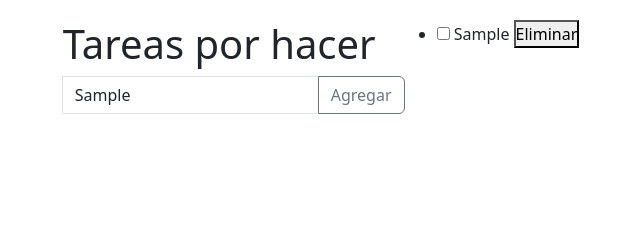
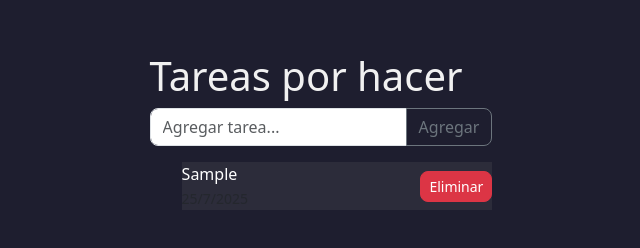
Before and after one commit to kamimefis/Skillnest-Ev-Portfolio2, a plain HTML site: page index.html in a window 1280 px wide. Both pictures are taken after typing "Sample" into the empty fields and a click on the button "Agregar". Shown: the whole page, without its empty margins (319-959 px from the left). Drawn offline with nearby package versions, Linux system fonts and the light colour scheme.

Commit message:
formatted code and styles

```diff
--- a/index.html
+++ b/index.html
@@ -26,7 +26,6 @@
     <section>
       <h1>Tareas por hacer</h1>
       <form action="#" onsubmit="agregarTarea(event)" class="input-group mb-3">
-        <p id="mensaje"></p>
         <input
           type="text"
           class="form-control"
@@ -44,9 +43,8 @@
           Agregar
         </button>
       </form>
-    </section>
-    <section>
-        <ul id="lista-tareas"></ul>
+      <p id="mensaje"></p>
+      <ul id="lista-tareas"></ul>
     </section>
   </body>
 </html>
--- a/scripts.js
+++ b/scripts.js
@@ -1,49 +1,48 @@
-const listaTareas= [];
+const listaTareas = [];
 
+function agregarTarea(evento) {
+  evento.preventDefault();
 
-function agregarTarea(evento){
-    evento.preventDefault();
-    console.log(evento);
+  const inputTarea = evento.target.tarea;
+  const tarea = inputTarea.value.trim();
+  const mensaje = document.getElementById("mensaje");
 
-    let tarea= evento.target.tarea.value;
-    console.log(tarea);
+  if (!tarea) {
+    mensaje.textContent = "No puedes agregar una tarea vacía.";
+    return;
+  }
 
+  listaTareas.push(tarea);
+  inputTarea.value = "";
+  mensaje.textContent = "";
 
-        listaTareas.push(tarea);
-        console.log(listaTareas);
-
-        let listaTareasAgregadas= document.getElementById("lista-tareas");
-        listaTareasAgregadas.innerHTML= "";
-
-        listaTareas.forEach((tarea, index) => {
-            let elemento= `<li>
-                <input type="checkbox" name="tarea${index}" id="tarea${index}">
-                <span>${tarea}</span>
-                <button onclick="eliminarTarea(${index})">Eliminar</button>
-            </li>`;
-            listaTareasAgregadas.innerHTML += elemento;
-        })
-
-        tarea= "";
+  mostrarTareas();
 }
 
-function eliminarTarea(index){
-     listaTareas.splice(index, 1);
-
-    let listaTareasAgregadas = document.getElementById("lista-tareas");
-    listaTareasAgregadas.innerHTML = "";
-    listaTareas.forEach((tarea, index) => {
-        let elemento =
-            `
-                <li>
-                    <input type="checkbox" name="tarea${index}" id="tarea${index}">
-                    <span>${tarea}</span>
-                    <button onclick="eliminarTarea(${index})">Eliminar</button>
-                </li>
-            `;
-        listaTareasAgregadas.innerHTML += elemento;
-    });
-
+function eliminarTarea(index) {
+  listaTareas.splice(index, 1);
+  mostrarTareas();
 }
 
-// function mostrarTareas(){}
+function mostrarTareas() {
+  const listaTareasAgregadas = document.getElementById("lista-tareas");
+  listaTareasAgregadas.innerHTML = "";
+
+  const fecha = new Date();
+  const fechaFormateada = fecha.toLocaleDateString("es-ES");
+
+  listaTareas.forEach((tarea, index) => {
+    const li = document.createElement("li");
+    li.className = "list-group-item d-flex justify-content-between align-items-center";
+
+    li.innerHTML = `
+      <div>
+        <label for="tarea${index}" class="form-check-label">${tarea}</label>
+        <p class="mb-0"><small class="text-muted">${fechaFormateada}</small></p>
+      </div>
+      <button onclick="eliminarTarea(${index})" class="btn btn-sm btn-danger">Eliminar</button>
+    `;
+
+    listaTareasAgregadas.appendChild(li);
+  });
+}
--- a/styles.css
+++ b/styles.css
@@ -1,10 +1,33 @@
-*{
+* {
   box-sizing: border-box;
   padding: 0;
   margin: 0;
 }
-body{
+body {
   display: flex;
   justify-content: center;
   margin: 20px;
+
+  background-color: #1e1e2f;
+  color: #f1f1f1;
+  padding: 2rem;
 }
+.form-control,
+.btn {
+  border-radius: 0.5rem;
+}
+.list-group-item {
+  background-color: #2c2c3a;
+  border: none;
+  color: #fff;
+}
+.list-group-item:hover {
+  background-color: #3a3a4a;
+}
+.btn-danger {
+  margin-left: 10px;
+}
+#mensaje {
+  color: #ff4d4d;
+  margin-bottom: 0.5rem;
+}
```
Lines whose indentation alone changed are shown as unchanged.
